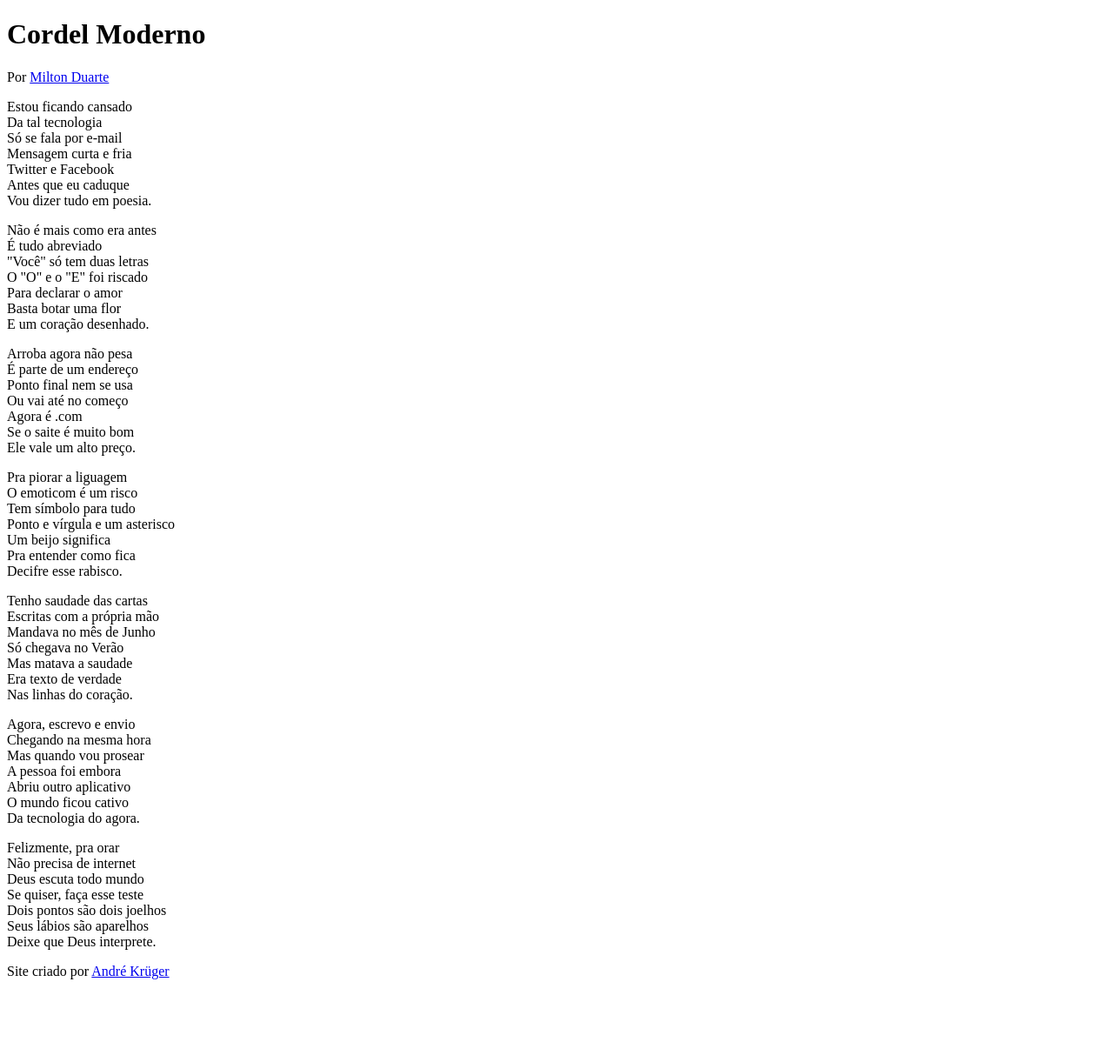
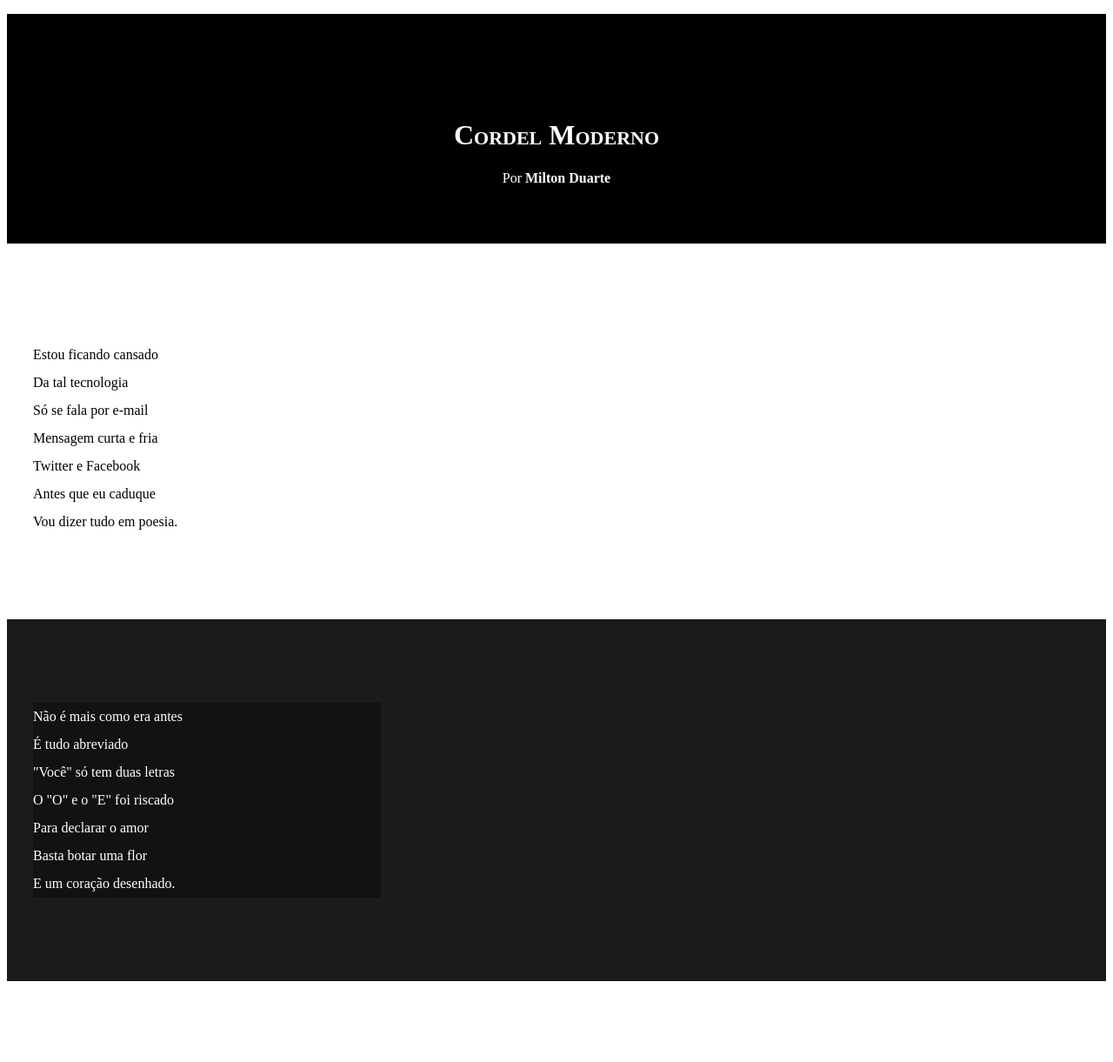
Before and after one commit to andre92kruger/curso-programacao, a plain HTML site: page cursoemvideo-html-css/modulo-03/Ex02-cordel/index.html in a window 1280 px wide. Shown: the top 1221 px of the page at 87% size. Before the commit the page ends 1142 px from the top, so only its background shows below. Drawn offline with Linux system fonts and the light colour scheme.

Commit message:
Atualização CSS do projeto Cordel Moderno
ok

```diff
--- a/cursoemvideo-html-css/modulo-03/Ex02-cordel/estilo/style.css
+++ b/cursoemvideo-html-css/modulo-03/Ex02-cordel/estilo/style.css
@@ -1 +1,66 @@
 @charset "UTF-8"
+
+* {
+    margin: 0px;
+    padding: 0px;
+}
+
+html, body {
+    min-height: 100vh;
+}
+
+header {
+    background-color: black;
+    color: white;
+    text-align: center;
+}
+
+header > h1 {
+    padding-top: 50px;
+    font-variant: small-caps;
+}
+
+header > p {
+    padding-bottom: 50px;
+}
+
+header a, footer a {
+    color: white;
+    text-decoration: none;
+    font-weight: bolder;
+}
+
+header a:hover, footer a:hover {
+    text-decoration: underline;
+}
+
+section {
+    padding-top: 10vh;
+    padding-bottom: 10vh;
+    line-height: 2em;
+    padding-left: 30px;
+}
+
+section.normal {
+    background-color: white;
+    color: black;
+    margin: 0px;
+}
+
+section.imagem {
+    background-color:rgb(27, 27, 27);
+    color: white;
+
+}
+
+section.imagem > p {
+    width: 400px;
+    background-color: rgba(0, 0, 0, 0.329);
+}
+
+footer {
+    background-color: black;
+    color: white;
+    text-align: center;
+    padding: 10px;
+}
--- a/cursoemvideo-html-css/modulo-03/Ex02-cordel/index.html
+++ b/cursoemvideo-html-css/modulo-03/Ex02-cordel/index.html
@@ -14,7 +14,7 @@
         </p>
     </header>
 
-    <section>
+    <section class="normal">
         <p>
             Estou ficando cansado <br>
             Da tal tecnologia <br>
@@ -27,7 +27,7 @@
     </section>
 
 
-    <section>
+    <section class="imagem">
         <p>
             Não é mais como era antes <br>
             É tudo abreviado <br>
@@ -40,7 +40,7 @@
     </section>
 
 
-    <section>
+    <section class="normal">
         <p>
             Arroba agora não pesa <br>
             É parte de um endereço <br>
@@ -63,7 +63,7 @@
     </section>
 
 
-    <section>
+    <section class="imagem">
         <p>
             Tenho saudade das cartas <br>
             Escritas com a própria mão <br>
@@ -76,7 +76,7 @@
     </section>
 
 
-    <section>
+    <section class="normal">
         <p>
             Agora, escrevo e envio <br>
             Chegando na mesma hora <br>
```
